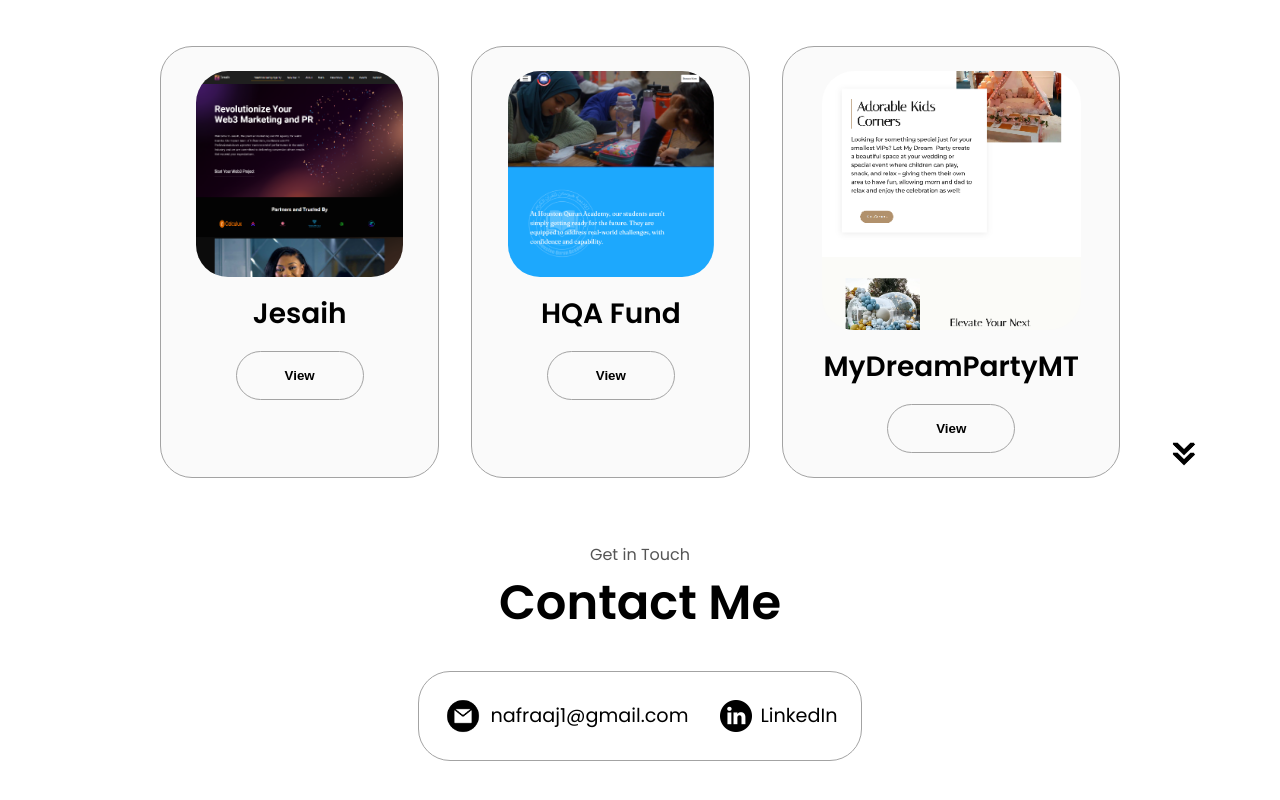
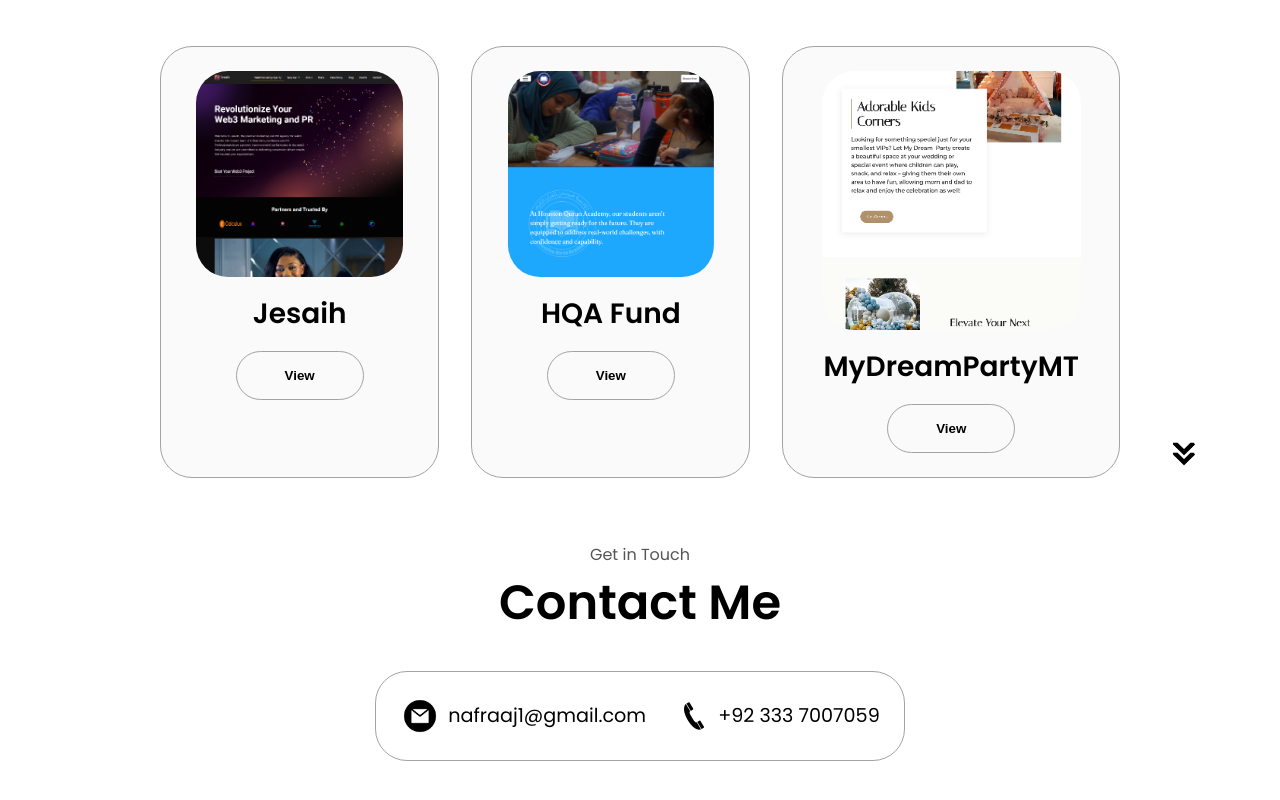
Before and after one commit to Naffraj/git-portfolio, a plain HTML site: page index.html in a window 1280 px wide. Shown: the part 2892-3692 px from the top of the page. Drawn offline with Linux system fonts and the light colour scheme.

Commit message:
Update index.html

```diff
--- a/index.html
+++ b/index.html
@@ -4,7 +4,7 @@
     <meta charset="UTF-8" />
     <meta http-equiv="X-UA-Compatible" content="IE=edge" />
     <meta name="viewport" content="width=device-width, initial-scale=1.0" />
-    <title>Nafees</title>
+    <title>Hello :) I'm Nafees</title>
     <link rel="stylesheet" href="style.css" />
     <link rel="stylesheet" href="mediaqueries.css" />
   </head>
@@ -21,7 +21,7 @@
       </div>
     </nav>
     <nav id="hamburger-nav">
-      <div class="logo">Nafees Ahmed</div>
+      <div class="logo">Nafees</div>
       <div class="hamburger-menu">
         <div class="hamburger-icon" onclick="toggleMenu()">
           <span></span>
@@ -94,11 +94,11 @@
               <p>4 years <br />Website Development</p>
             </div>
             <div class="details-container">
-              <img
+<!--               <img
                 src="./assets/education.png"
                 alt="Education icon"
                 class="icon"
-              />
+              /> -->
               <h3>Education</h3>
               <p>B.Sc. Bachelors Degree</p>
             </div>
@@ -451,11 +451,11 @@
         </div>
         <div class="contact-info-container">
           <img
-            src="./assets/linkedin.png"
-            alt="LinkedIn icon"
+            src="./assets/pngwing.com.png"
+            alt="Phone"
             class="icon contact-icon"
           />
-          <p><a href="https://www.linkedin.com/in/nafees-ahmed-730781282/">LinkedIn</a></p>
+          <p><a tel:+923337007059>+92 333 7007059</a></p>
         </div>
       </div>
     </section>
```
